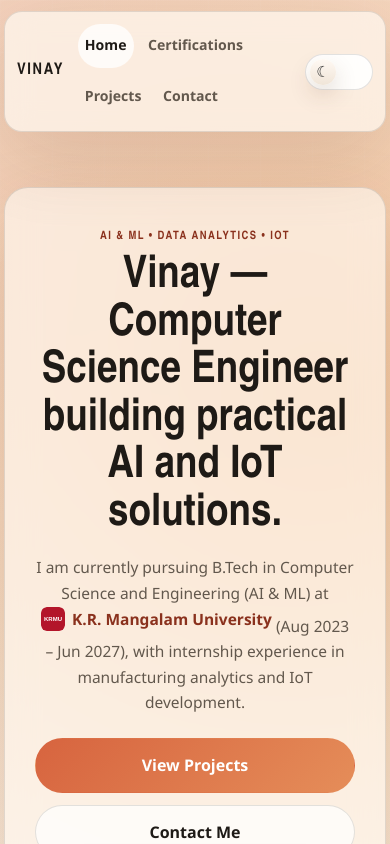
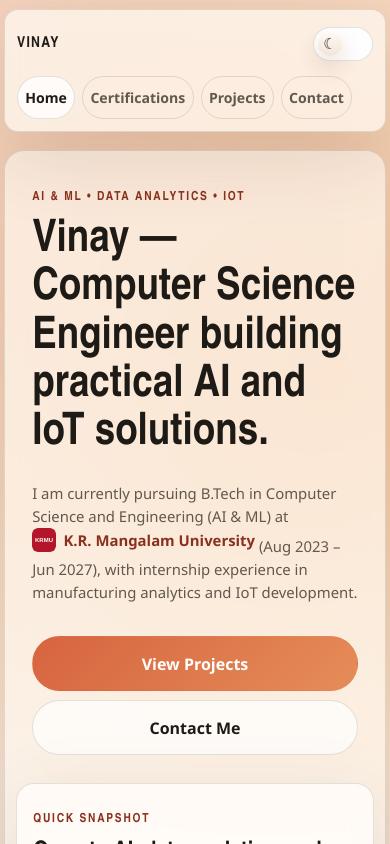
Before and after one commit to NYCTOHXWK/ALPHATEST, a Next.js app: page / in a window 390 px wide. Shown: the top 844 px of the page. Built offline with nearby package versions, Linux system fonts and the light colour scheme.

Commit message:
Rebuild mobile layout for a cleaner user-focused interface

```diff
--- a/app/globals.css
+++ b/app/globals.css
@@ -627,44 +627,45 @@ html[data-theme="dark"] .theme-toggle-thumb {
 
 @media (max-width: 680px) {
   .page-frame {
-    width: min(100% - 0.75rem, 1160px);
-    padding-top: 0.7rem;
+    width: calc(100% - 1rem);
+    padding-top: 0.55rem;
+    padding-bottom: 1.5rem;
   }
 
   .site-header {
-    display: grid;
-    grid-template-columns: auto 1fr auto;
+    grid-template-columns: 1fr auto;
+    grid-template-rows: auto auto;
     align-items: center;
-    gap: 0.85rem;
-    padding: 0.9rem;
-    border-radius: 18px;
-    top: 0.5rem;
-    background: color-mix(in srgb, var(--panel-strong) 92%, transparent);
+    gap: 0.65rem;
+    padding: 0.72rem 0.8rem;
+    border-radius: 14px;
+    top: 0.4rem;
+    background: color-mix(in srgb, var(--panel-strong) 94%, transparent);
   }
 
-  .hero-copy {
-    padding-top: 1.35rem;
+  .site-header[data-folded="true"] {
+    transform: none;
+    opacity: 1;
+    padding: 0.72rem 0.8rem;
+    border-radius: 14px;
   }
 
-
-  .site-footer {
-    flex-direction: column;
-    align-items: flex-start;
-    border-radius: 24px;
+  .brand {
+    font-size: 0.94rem;
+    letter-spacing: 0.08em;
   }
 
   .nav-links {
-    grid-column: 2;
+    grid-column: 1 / -1;
+    grid-row: 2;
     width: 100%;
     max-width: 100%;
-    display: flex;
-    align-items: center;
+    gap: 0.45rem;
     justify-content: flex-start;
     overflow-x: auto;
     white-space: nowrap;
     scrollbar-width: none;
-    gap: 0.55rem;
-    transition: max-width 220ms ease, opacity 220ms ease;
+    transition: none;
   }
 
   .nav-links::-webkit-scrollbar {
@@ -672,50 +673,48 @@ html[data-theme="dark"] .theme-toggle-thumb {
   }
 
   .nav-link {
-    flex: 0 0 auto;
-    justify-content: flex-start;
-    text-align: center;
-    padding: 0.55rem 0.75rem;
-    font-size: 0.88rem;
+    min-height: 38px;
+    padding: 0.45rem 0.7rem;
+    font-size: 0.82rem;
+    border: 1px solid var(--line);
+  }
+
+  .site-header[data-folded="true"] .nav-links {
+    max-width: 100%;
+    opacity: 1;
+    pointer-events: auto;
+    gap: 0.45rem;
   }
 
   .theme-toggle {
-    grid-column: 3;
+    grid-column: 2;
     grid-row: 1;
-    align-self: center;
     justify-self: end;
   }
 
-  .site-header[data-folded="true"] .nav-links {
-    max-width: 0;
-    opacity: 0;
-    pointer-events: none;
-    gap: 0;
-  }
-
   .theme-toggle-track {
-    width: 68px;
-    height: 36px;
+    width: 60px;
+    height: 34px;
   }
 
   .theme-toggle-thumb {
-    width: 26px;
-    height: 26px;
+    width: 24px;
+    height: 24px;
   }
 
   html[data-theme="dark"] .theme-toggle-thumb {
-    transform: translateX(32px);
+    transform: translateX(26px);
   }
 
   .page-stack {
-    gap: 1.35rem;
-    padding-top: 3.4rem;
+    gap: 1rem;
+    padding-top: 1.1rem;
   }
 
   .hero-panel {
-    gap: 0.9rem;
-    padding: 0.9rem;
-    border-radius: 24px;
+    gap: 0.75rem;
+    padding: 0.7rem;
+    border-radius: 20px;
   }
 
   .hero-copy,
@@ -724,34 +723,19 @@ html[data-theme="dark"] .theme-toggle-thumb {
   .project-showcase,
   .contact-copy,
   .contact-form {
-    padding: 1.1rem;
-    border-radius: 22px;
+    padding: 0.9rem;
+    border-radius: 18px;
   }
 
   h1 {
     max-width: none;
-    font-size: clamp(2.1rem, 10vw, 3rem);
-    line-height: 1.06;
-  }
-
-  .page-intro h1 {
-    font-size: clamp(2.15rem, 10.5vw, 3.2rem);
+    font-size: clamp(1.95rem, 9.2vw, 2.45rem);
+    line-height: 1.08;
   }
 
   h2 {
-    font-size: clamp(1.55rem, 7vw, 2.3rem);
-  }
-
-  h3 {
-    font-size: 1.25rem;
-  }
-
-  .eyebrow,
-  .project-tag,
-  .mini-label,
-  .status-text {
-    font-size: 0.72rem;
-    letter-spacing: 0.12em;
+    font-size: clamp(1.35rem, 6.2vw, 1.9rem);
+    line-height: 1.12;
   }
 
   .lead,
@@ -760,114 +744,59 @@ html[data-theme="dark"] .theme-toggle-thumb {
   .project-showcase p,
   .contact-copy p,
   .detail-list li {
-    font-size: 0.97rem;
-    line-height: 1.65;
+    font-size: 0.93rem;
+    line-height: 1.55;
   }
 
-  .lead {
-    margin-top: 1rem;
-  }
-
-  .hero-actions,
-  .form-actions {
-    gap: 0.75rem;
-    margin-top: 1.4rem;
-    justify-content: center;
+  .hero-actions {
+    grid-template-columns: 1fr;
+    gap: 0.6rem;
   }
 
   .button {
     width: 100%;
-    max-width: 320px;
-    margin-inline: auto;
+    justify-content: center;
+    min-height: 48px;
   }
 
-  .stats-grid {
-    gap: 0.8rem;
-    margin-top: 1.2rem;
+  .site-footer {
+    flex-direction: column;
+    align-items: flex-start;
+    border-radius: 18px;
+    gap: 0.35rem;
+    padding: 0.85rem;
   }
 
-  .stat-item {
-    flex-direction: column;
-    gap: 0.25rem;
-    padding-top: 0.8rem;
+  .cert-carousel {
+    grid-template-columns: 1fr;
+    gap: 0.75rem;
   }
 
-  .stat-item strong {
-    text-align: left;
+  .cert-card {
+    border-radius: 16px;
   }
 
-  .project-list,
-  .content-section,
-  .page-intro,
-  .contact-layout {
-    gap: 0.9rem;
-    justify-items: center;
-  }
-
-  .hero-copy,
-  .hero-card,
-  .page-intro,
-  .section-heading,
-  .project-card,
-  .project-showcase-copy,
-  .contact-form,
-  .contact-mobile-info {
-    text-align: center;
-  }
-
-  .project-side-panel,
-  .project-detail-panel,
-  .detail-list {
-    text-align: left;
-  }
-
-  .contact-layout {
-    display: flex;
-    flex-direction: column;
-  }
-
-  .contact-copy {
+  .cert-card-side {
     display: none;
   }
 
-  .contact-mobile-info {
-    display: grid;
+  .cert-card-center {
+    transform: none;
+    opacity: 1;
   }
 
-  .project-showcase {
-    padding: 1.1rem;
+  .cert-image {
+    aspect-ratio: 4 / 3;
+    padding: 0.35rem;
   }
 
-  .project-showcase-image {
-    min-height: 180px;
+  .cert-content {
+    padding: 0.8rem 0.8rem 0.9rem;
   }
 
-  .project-side-panel {
-    gap: 0.65rem;
-    padding: 0.95rem;
-    border-radius: 18px;
-  }
-
-  .detail-list {
-    gap: 0.55rem;
-    padding-left: 1rem;
-  }
-
-  .field input,
-  .field textarea {
-    padding: 0.9rem;
-    border-radius: 16px;
-  }
-
-  .field textarea {
-    min-height: 150px;
-  }
-
-  .site-footer {
-    gap: 0.5rem;
-    padding: 1.1rem;
-    text-align: center;
-    align-items: center;
+  .cert-grid-all,
+  .tool-grid {
+    grid-template-columns: 1fr;
   }
 }
 
```
